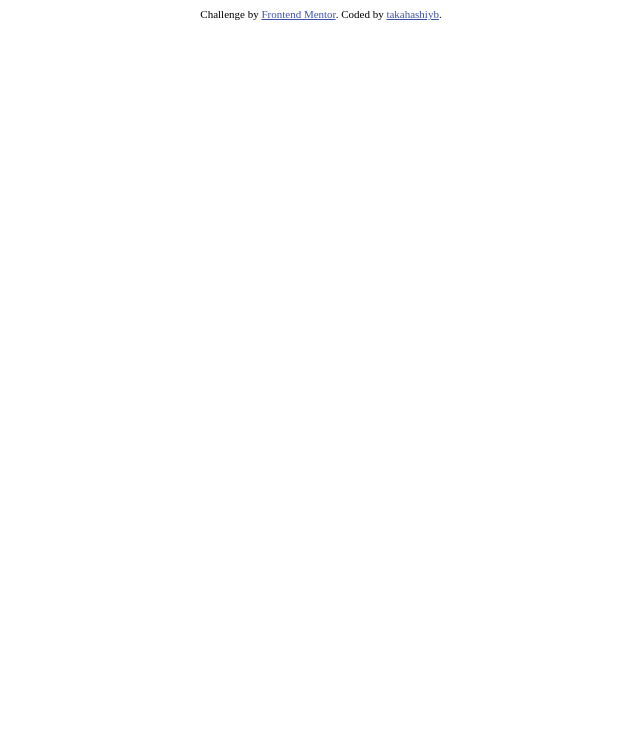
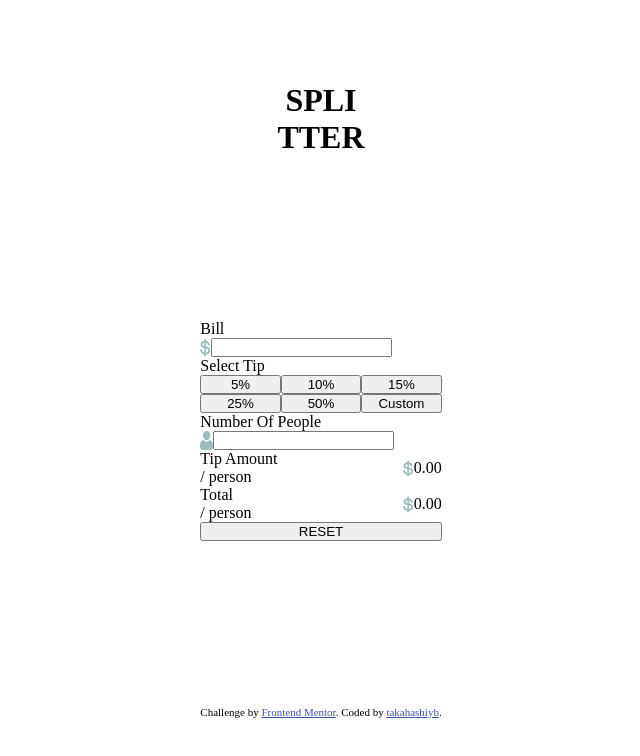
Before and after one commit to takahashiyb/tip-calculator-app-main, a plain HTML site: page index.html in a window 1280 px wide. Shown: the whole page, without its empty margins (319-959 px from the left). Drawn offline with Linux system fonts and the light colour scheme.

Commit message:
Add layout, addRadioButtonFunction,  addInputErrorMessageTriggers.

```diff
--- /dev/null
+++ b/css/layout.css
@@ -0,0 +1,83 @@
+/* Reset */
+
+* {
+  margin: 0px;
+  padding: 0px;
+  word-wrap: break-word;
+  box-sizing: border-box;
+}
+
+html {
+  font-size: 16px;
+}
+
+/* Default */
+
+body {
+  height: 100vh;
+  display: grid;
+  align-items: center;
+  justify-content: center;
+}
+
+header h1 {
+  display: grid;
+  justify-items: center;
+  text-transform: uppercase;
+}
+
+.input-wrapper {
+  display: grid;
+  align-items: center;
+}
+
+.input-number div {
+  display: flex;
+}
+
+.input-title {
+  text-transform: capitalize;
+}
+
+#tip-percent div {
+  display: grid;
+  grid-template-columns: repeat(2, 1fr);
+}
+
+#custom-tip[hidden] {
+  display: none;
+}
+
+#output-section {
+  display: grid;
+}
+
+.amount-wrapper {
+  display: grid;
+  grid-template-columns: repeat(2, 1fr);
+  align-items: center;
+  div {
+    display: grid;
+  }
+}
+
+.amount-title {
+  text-transform: capitalize;
+}
+
+#reset-button {
+  text-transform: uppercase;
+}
+
+.amount-amount {
+  display: flex;
+  flex-direction: row;
+  align-items: center;
+  justify-content: end;
+}
+
+@media (min-width: 767px) {
+  #tip-percent div {
+    grid-template-columns: repeat(3, 1fr);
+  }
+}
--- /dev/null
+++ b/css/styling.css
@@ -0,0 +1,3 @@
+.radiobutton-tip.selected {
+  background-color: green;
+}
--- a/index.html
+++ b/index.html
@@ -24,8 +24,104 @@
         color: hsl(228, 45%, 44%);
       }
     </style>
+    <link rel="stylesheet" href="./css/layout.css" />
+    <link rel="stylesheet" href="./css/styling.css" />
   </head>
   <body>
+    <header>
+      <h1><span>SPLI</span><span>TTER</span></h1>
+    </header>
+    <main>
+      <section id="input-section">
+        <div id="bill" class="input-wrapper input-number">
+          <div>
+            <label for="input-bill" class="input-title">bill</label>
+            <span id="error-bill" class="error-message" hidden inert
+              >Can't be zero</span
+            >
+          </div>
+          <div>
+            <img src="./images/icon-dollar.svg" alt="icon-dollar" />
+            <input
+              type="number"
+              id="input-bill"
+              class="input-required"
+              aria-errormessage="error-bill"
+              required
+            />
+          </div>
+        </div>
+        <div id="tip-percent" class="input-wrapper">
+          <span class="input-title">select tip</span>
+          <div id="radiogroup-tip" role="radiogroup" data-selected="none">
+            <button id="radio1" class="radiobutton-tip" data-tip="5">5%</button>
+            <button id="radio2" class="radiobutton-tip" data-tip="10">
+              10%
+            </button>
+            <button id="radio3" class="radiobutton-tip" data-tip="15">
+              15%
+            </button>
+            <button id="radio4" class="radiobutton-tip" data-tip="25">
+              25%
+            </button>
+            <button id="radio5" class="radiobutton-tip" data-tip="50">
+              50%
+            </button>
+            <button id="radio6" class="radiobutton-tip" data-tip="custom">
+              Custom
+            </button>
+          </div>
+        </div>
+        <div id="custom-tip" class="input-wrapper input-number" hidden inert>
+          <label for="input-custom-tip" class="input-title">Custom tip</label>
+          <div>
+            <input type="number" id="input-custom-tip" /> <span>%</span>
+          </div>
+        </div>
+        <div id="population" class="input-wrapper input-number">
+          <div>
+            <label for="input-population" class="input-title"
+              >Number of People</label
+            >
+            <span id="error-population" class="error-message" hidden inert
+              >Can't be Zero</span
+            >
+          </div>
+          <div>
+            <img src="./images/icon-person.svg" alt="icon-person" />
+            <input
+              type="number"
+              id="input-population"
+              class="input-required"
+              aria-errormessage="error-population"
+              required
+            />
+          </div>
+        </div>
+      </section>
+      <section id="output-section">
+        <div id="tip-amount" class="amount-wrapper">
+          <div>
+            <span class="amount-title">tip amount</span>
+            <span class="amount-context">/ person</span>
+          </div>
+          <span class="amount-amount"
+            ><img src="./images/icon-dollar.svg" alt="icon-dollar" />0.00</span
+          >
+        </div>
+        <div id="split-amount" class="amount-wrapper">
+          <div>
+            <span class="amount-title">total</span>
+            <span class="amount-context">/ person</span>
+          </div>
+          <span class="amount-amount"
+            ><img src="./images/icon-dollar.svg" alt="icon-dollar" />0.00</span
+          >
+        </div>
+        <button id="reset-button">reset</button>
+      </section>
+    </main>
+    <footer>
       <div class="attribution">
         Challenge by
         <a href="https://www.frontendmentor.io?ref=challenge" target="_blank"
@@ -37,5 +133,7 @@
           >takahashiyb</a
         >.
       </div>
+    </footer>
+    <script src="./js/index.js"></script>
   </body>
 </html>
--- /dev/null
+++ b/js/index.js
@@ -0,0 +1,44 @@
+addRadioButtonFunction();
+addInputErrorMessageTriggers();
+
+function addRadioButtonFunction() {
+  const radiogroup = document.getElementById("radiogroup-tip");
+  const radiobuttons = document.querySelectorAll(".radiobutton-tip");
+
+  radiobuttons.forEach((radiobutton) => {
+    radiobutton.addEventListener("click", function () {
+      const previous = radiogroup.dataset.selected;
+      this.classList.add("selected");
+      radiogroup.dataset.selected = this.id;
+
+      if (previous !== "none") {
+        const elementPrevious = document.getElementById(previous);
+        elementPrevious.classList.remove("selected");
+      }
+
+      if (this.id === "radio6") {
+        const inputCustomTip = document.getElementById("custom-tip");
+        inputCustomTip.removeAttribute("hidden");
+        inputCustomTip.removeAttribute("inert");
+      }
+    });
+  });
+}
+
+function addInputErrorMessageTriggers() {
+  const inputRequired = document.querySelectorAll(".input-required");
+
+  inputRequired.forEach((input) => {
+    input.addEventListener("blur", function () {
+      const errorMessageName = this.getAttribute("aria-errormessage");
+      const errorMessage = document.getElementById(errorMessageName);
+      if (!this.value || this.value === "0") {
+        errorMessage.removeAttribute("hidden");
+        errorMessage.removeAttribute("inert");
+      } else {
+        errorMessage.setAttribute("hidden", "");
+        errorMessage.setAttribute("inert", "");
+      }
+    });
+  });
+}
```
Also changed, not shown: README-challenge.md (added), README.md. Lines whose indentation alone changed are shown as unchanged.
